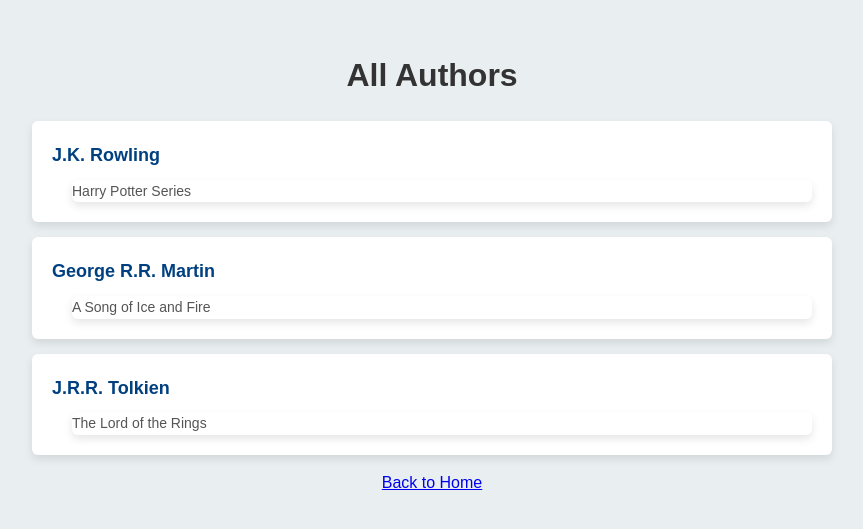
After one commit to Dima1385/Library_jango_, a Django app: page /authors/ in a window 1280 px wide. The commit adds this page. Shown: the top 529 px of the page, without its empty margins (208-1071 px from the left). Run offline with Django 5.2, Linux system fonts and the light colour scheme.

Commit message:
New model Book, Author, Address
Book <-> Author (one to many)
Author <-> Address (one to one)

```diff
--- /dev/null
+++ b/library/admin.py
@@ -0,0 +1,6 @@
+from django.contrib import admin
+from .models import Book, Author, Address
+
+admin.site.register(Book)
+admin.site.register(Author)
+admin.site.register(Address)
--- a/library/urls.py
+++ b/library/urls.py
@@ -24,4 +24,5 @@
     path('books/', views.books, name='books'),
     path('login/', views.login_view, name='login'),
     path('register/', views.register_view, name='register'),
+    path('authors/', views.authors, name='authors'),
 ]
--- a/library/views.py
+++ b/library/views.py
@@ -13,3 +13,11 @@
 
 def register_view(request):
     return render(request, 'register.html')
+
+def authors(request):
+    authors_list = [
+        {"name": "J.K. Rowling", "books": ["Harry Potter Series"]},
+        {"name": "George R.R. Martin", "books": ["A Song of Ice and Fire"]},
+        {"name": "J.R.R. Tolkien", "books": ["The Lord of the Rings"]},
+    ]
+    return render(request, 'authors.html', {'authors': authors_list})
--- a/static/css/style.css
+++ b/static/css/style.css
@@ -135,3 +135,50 @@
         padding: 20px 25px;
     }
 }
+
+
+.authors-page {
+    text-align: center;
+    padding: 30px 20px;
+}
+
+.authors-page h1 {
+    margin-bottom: 20px;
+}
+
+.authors-page ul {
+    list-style: none;
+    padding: 0;
+    margin: 0 auto;
+    max-width: 800px;
+    text-align: left;
+}
+
+.authors-page ul li {
+    background: #ffffff;
+    margin-bottom: 15px;
+    padding: 20px;
+    border-radius: 6px;
+    box-shadow: 0 4px 8px rgba(0, 0, 0, 0.1);
+}
+
+.authors-page ul li strong {
+    font-size: 18px;
+    color: #004080;
+    display: block;
+    margin-bottom: 10px;
+}
+
+.authors-page ul ul {
+    padding-left: 20px;
+    margin-top: 10px;
+}
+
+.authors-page ul ul li {
+    background: none;
+    margin: 0;
+    padding: 0;
+    color: #555;
+    font-size: 14px;
+    line-height: 1.6;
+}
--- /dev/null
+++ b/templates/authors.html
@@ -0,0 +1,28 @@
+{% load static %}
+<!DOCTYPE html>
+<html lang="en">
+<head>
+    <meta charset="UTF-8">
+    <meta name="viewport" content="width=device-width, initial-scale=1.0">
+    <title>Authors</title>
+    <link rel="stylesheet" href="{% static 'css/style.css' %}">
+</head>
+<body>
+    <div class="authors-page">
+        <h1>All Authors</h1>
+        <ul>
+            {% for author in authors %}
+                <li>
+                    <strong>{{ author.name }}</strong>
+                    <ul>
+                        {% for book in author.books %}
+                            <li>{{ book }}</li>
+                        {% endfor %}
+                    </ul>
+                </li>
+            {% endfor %}
+        </ul>
+        <a href="{% url 'home' %}">Back to Home</a>
+    </div>
+</body>
+</html>
--- a/templates/home.html
+++ b/templates/home.html
@@ -13,6 +13,7 @@
     <h1>Welcome to the Library</h1>
     <nav>
         <a href="{% url 'books' %}">View All Books</a>
+        <a href="{% url 'authors' %}">View All Authors</a>
         <a href="{% url 'login' %}">Login</a>
         <a href="{% url 'register' %}">Register</a>
     </nav>
```
Also changed, not shown: library/models.py (added, +28 -0 lines), db.sqlite3.
